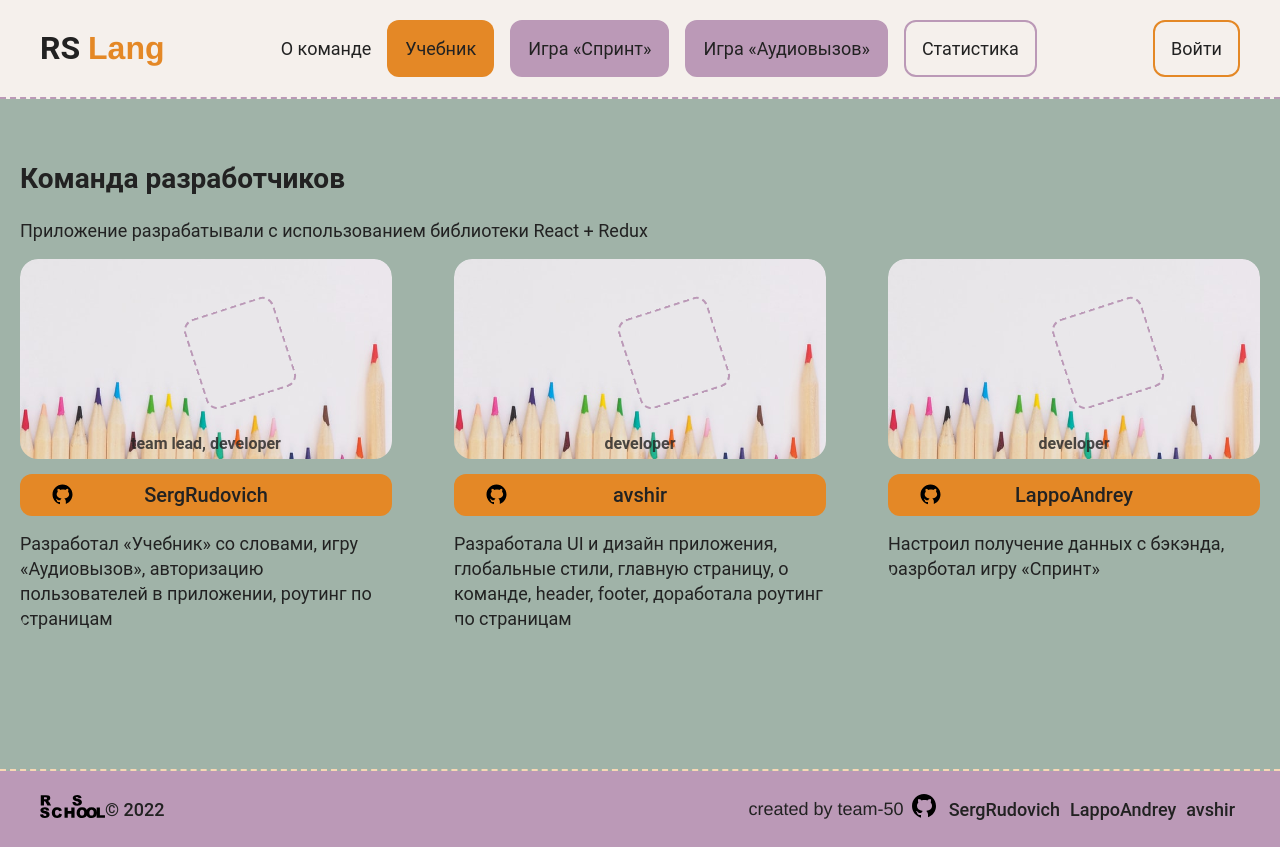
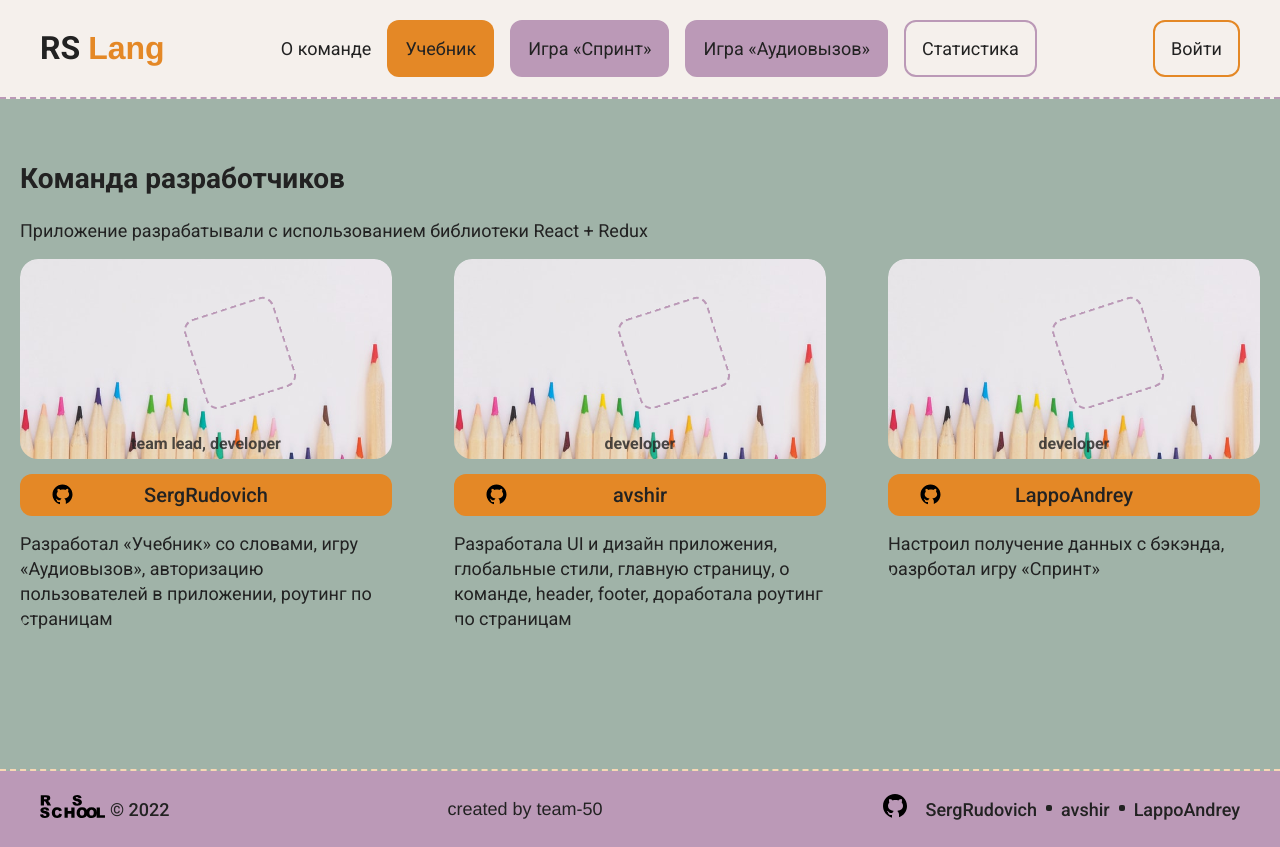
Before and after one commit to SergRudovich/rslang, a React app: page /team-about in a window 1280 px wide. Built offline with nearby package versions, Linux system fonts and the light colour scheme; a web font is replaced by a local one.

Commit message:
fix: App, MainPage, Statistic

```diff
--- a/public/index.html
+++ b/public/index.html
@@ -10,6 +10,12 @@
       content="Web site created using create-react-app"
     />
     <link rel="manifest" href="manifest.json" />
+    <link rel="preconnect" href="https://fonts.googleapis.com">
+    <link rel="preconnect" href="https://fonts.gstatic.com" crossorigin>
+    <link href="https://fonts.googleapis.com/css2?family=Roboto:wght@400;500;700&display=swap" rel="stylesheet">
+    <link href="https://fonts.googleapis.com/css2?family=Noto+Serif:wght@400;700&display=swap" rel="stylesheet">
+    <link href="https://fonts.googleapis.com/css2?family=Alice&display=swap" rel="stylesheet">
+    <link href="https://fonts.googleapis.com/css2?family=Gabriela&display=swap" rel="stylesheet">
     <title>Rs Lang</title>
   </head>
   <body>
--- a/src/components/Footer/Footer.css
+++ b/src/components/Footer/Footer.css
@@ -17,14 +17,16 @@
 .footer__rss-image {
   display: block;
   width: 65px;
+  margin: 0 5px 0 0;
 }
 .footer__rss-image img {
   max-width: 100%;
 }
 .footer__copyright {
 }
-.footer__github-image {
+.footer__github-team .footer__github-image {
   width: 30px;
+  margin: 0 15px 0 0;
 }
 .footer__github-image img {
   max-width: 100%;
@@ -37,6 +39,25 @@
   align-items: center;
 }
 .footer__github-team li {
-  margin: 0 5px;
+  position: relative;
+}
+.decor-circle-dark {
+  position: relative;
+  padding: 0 0 0 24px;
+}
+.decor-circle-dark::before {
+  content: "";
+  position: absolute;
+  top: 8px;
+  left: 9px;
+  width: 6px;
+  height: 6px;
+  border-radius: 2px;
+  background-color: var(--font-dark);
+}
+
+.footer__github-team a:hover {
+  color: var(--white);
+  transition: 0.5s;
 }
 /* ====== /footer ====== */
--- a/src/components/Footer/Footer.js
+++ b/src/components/Footer/Footer.js
@@ -17,8 +17,8 @@ function Footer() {
           </a>
           <div className="footer__copyright">&copy; 2022</div>
         </div>
+        <div className="footer__rss-team">created by team-50</div>
         <div className="footer__column">
-          <div className="footer__rss-team">created by team-50</div>
           <ul className="footer__github-team">
             <li className="footer__github-image">
               <img src={githubLogo} alt="github logo"></img>
@@ -28,14 +28,14 @@ function Footer() {
                 SergRudovich
               </a>
             </li>
-            <li>
+            <li className="decor-circle-dark">
+              <a href="https://github.com/avshir" target="_blank">
+                avshir
+              </a>
+            </li>
+            <li className="decor-circle-dark">
               <a href="https://github.com/LappoAndrey" target="_blank">
                 LappoAndrey
-              </a>
-            </li>
-            <li>
-              <a href="https://github.com/avshir" target="_blank">
-                avshir
               </a>
             </li>
           </ul>
```
